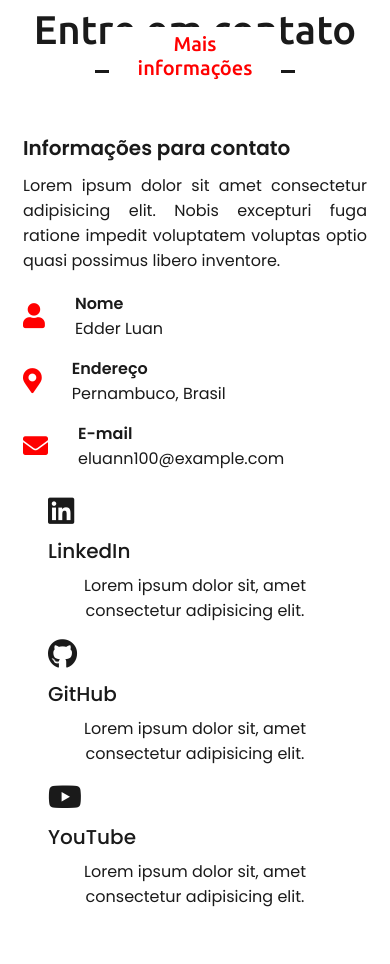
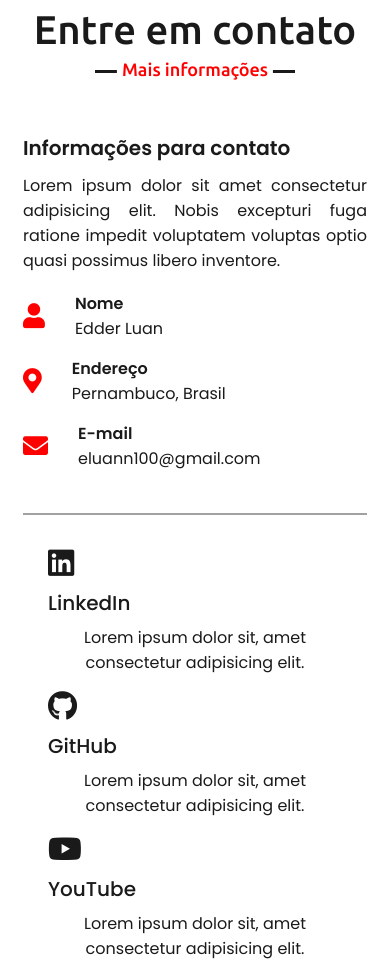
Before and after one commit to edderluanps/MeuPortfolio, a plain HTML site: page index.html in a window 390 px wide. Shown: the part 6340-7304 px from the top of the page. Drawn offline with nearby package versions, Linux system fonts and the light colour scheme; a script that the page names is missing.

Commit message:
Correção de bugs

```diff
--- a/css/styles.css
+++ b/css/styles.css
@@ -824,6 +824,25 @@ section{
 
 }
 
+@media (max-width: 725px){
+    .contact .title::after{
+        font-size: 18px;
+    }
+
+    .contact .contact-content .column{
+        width: 100%;
+    }
+
+    .contact .contact-content .left{
+        padding-bottom: 25px;
+    }
+
+    .contact .contact-content .right{
+        border-top: 2px solid #a1a1a1;
+        padding-top: 25px;
+    }
+}
+
 @media (max-width: 705px){
     .apps .carousel .card .text a{
         font-size: 18px;
--- a/index.html
+++ b/index.html
@@ -157,14 +157,12 @@
           </div>
 
           <div class="column right">
-
             <div class="bars">
               <div class="info">
                 <span>Java</span>
                 <span>80%</span>
               </div>
               <div class="line java">
-
               </div>
             </div>
 
@@ -174,7 +172,6 @@
                 <span>70%</span>
               </div>
               <div class="line spring">
-
               </div>
             </div>
 
@@ -184,7 +181,6 @@
                 <span>80%</span>
               </div>
               <div class="line html">
-
               </div>
             </div>
 
@@ -194,7 +190,6 @@
                 <span>80%</span>
               </div>
               <div class="line css">
-
               </div>
             </div>
 
@@ -204,7 +199,6 @@
                 <span>50%</span>
               </div>
               <div class="line js">
-
               </div>
             </div>
 
@@ -214,7 +208,6 @@
                 <span>60%</span>
               </div>
               <div class="line angular">
-
               </div>
             </div>
 
@@ -224,7 +217,6 @@
                 <span>50%</span>
               </div>
               <div class="line ionic">
-
               </div>
             </div>
 
@@ -234,13 +226,10 @@
                 <span>80%</span>
               </div>
               <div class="line sql">
-
               </div>
             </div>
-
               </div>
             </div>
-
           </div>
         </div>
       </div>
@@ -250,7 +239,6 @@
       <div class="max-width">
         <h2 class="title">Meus projetos</h2>
           <div class="carousel owl-carousel">
-
             <div class="card">
               <div class="box">
                 <img src="https://dkrn4sk0rn31v.cloudfront.net/uploads/2020/11/o-que-e-o-spring.png" alt="java-spring">
@@ -280,7 +268,6 @@
                 </p>
               </div>
             </div>
-
           </div>
       </div>
     </section>
@@ -291,7 +278,6 @@
         <div class="contact-content">
           <div class="column left">
             <div class="text">Informações para contato</div>
-
             <p>Lorem ipsum dolor sit amet consectetur adipisicing elit. Nobis excepturi fuga ratione impedit voluptatem voluptas optio quasi possimus libero inventore.</p>
             <div class="icons">
               <div class="row">
@@ -314,15 +300,13 @@
                 <i class="fas fa-envelope"></i>
                 <div class="info">
                   <div class="head">E-mail</div>
-                  <div class="sub-title">eluann100@example.com</div>
+                  <div class="sub-title">eluann100@gmail.com</div>
                 </div>
               </div>
-
             </div>
           </div>
 
           <div class="column right">
-
             <div class="card">
               <div class="box">
                 <i class="fab fa-linkedin"></i>
@@ -346,15 +330,13 @@
             <div class="card">
               <div class="box">
                 <i class="fab fa-youtube"></i>
-                <div class="text"><a href="youtube.com/"> YouTube</a></div>
+                <div class="text"><a href="https://youtube.com/"> YouTube</a></div>
                 <p>
                   Lorem ipsum dolor sit, amet consectetur adipisicing elit.
                 </p>
               </div>
             </div>
-
           </div>
-
         </div>
       </div>
     </section>
```
